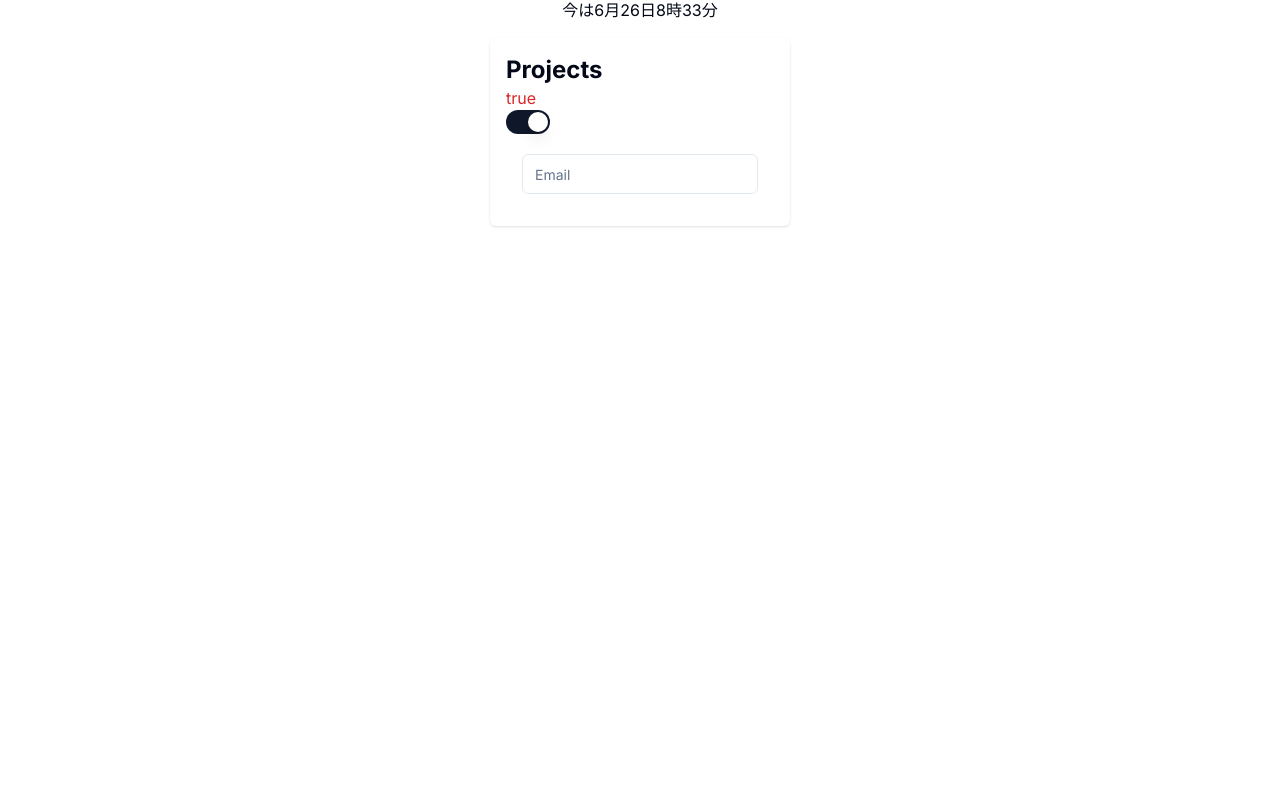
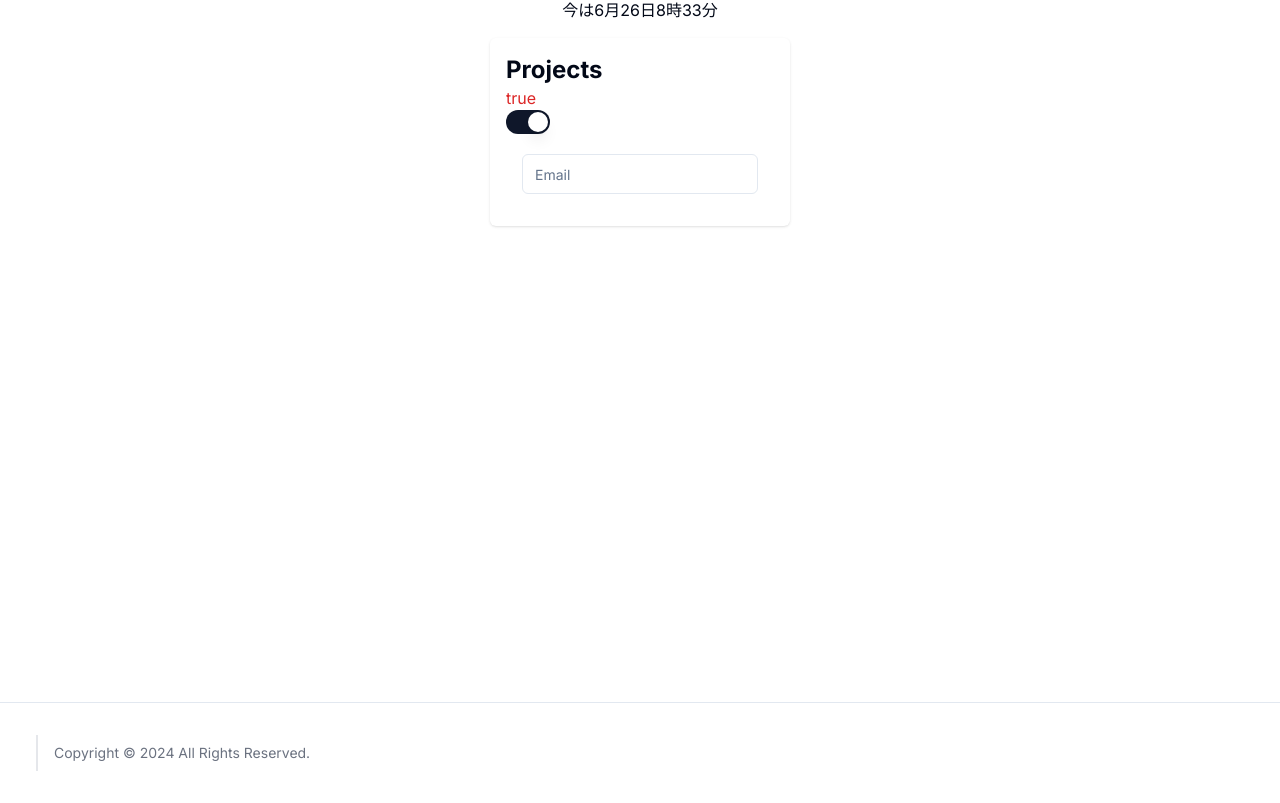
Before and after one commit to tomoyay1622/travel-plan-app, a Next.js app: page / in a window 1280 px wide. Shown: the part 166-969 px from the top of the page. Before the commit the page ends 868 px from the top, so only its background shows below. Built offline with nearby package versions, Linux system fonts and the light colour scheme.

Commit message:
projectsをprojectに修正　eslintの修正　フッターの追加

```diff
--- a/src/app/layout.tsx
+++ b/src/app/layout.tsx
@@ -28,11 +28,18 @@ export default function RootLayout({
               </h1>
             </div>
             <nav className='md:ml-auto flex flex-wrap items-center text-base justify-end'>
-              <button className='hover:bg-gray-200'>HELP</button>
+              <button className='ml-3 hover:bg-gray-200'>HELP</button>
             </nav>
           </div>
         </header>
         {children}
+        <footer className='border-t'>
+          <div className='container px-5 py-8 mx-auto flex items-center sm:flex-row flex-col'>
+            <p className='text-sm text-gray-500 sm:ml-4 sm:pl-4 sm:border-l-2 sm:border-gray-200 sm:py-2 sm:mt-0 mt-4'>
+              Copyright © 2024 All Rights Reserved.
+            </p>
+          </div>
+        </footer>
       </body>
     </html>
   )
--- a/src/app/projects/[id]/page.tsx
+++ b/src/app/project/[id]/page.tsx
@@ -165,9 +165,9 @@ export default function ProjectDetail({ params }: { params: { id: string } }) {
                       <CardHeader className='flex flex-row items-center justify-between'>
                         <CardTitle>{projectSchedule.description}</CardTitle>
                       </CardHeader>
-                      <CardContent className='space-y-2 flex justify-between'>
+                      <CardContent className='flex flex-col space-y-2 flex justify-between'>
                         {projectSchedule.startTime}~{projectSchedule.endTime}
-                        <div className='flex justify-end'>
+                        <div className='sm:flex justify-end'>
                           <ScheduleEditDialog
                             defaultValue={{
                               startTime: projectSchedule.startTime,
```
Also changed, not shown: .eslintrc.js, src/app/project/page.tsx (renamed from src/app/projects/page.tsx).
